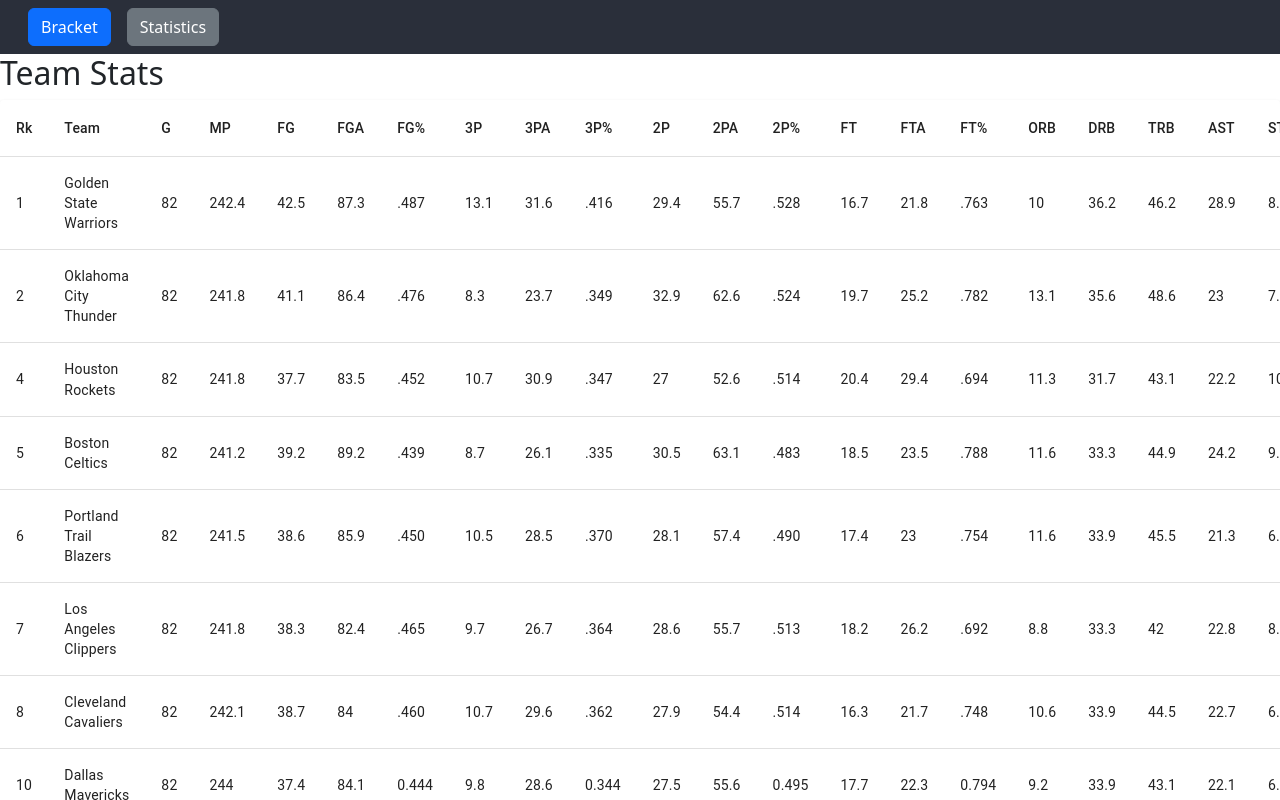
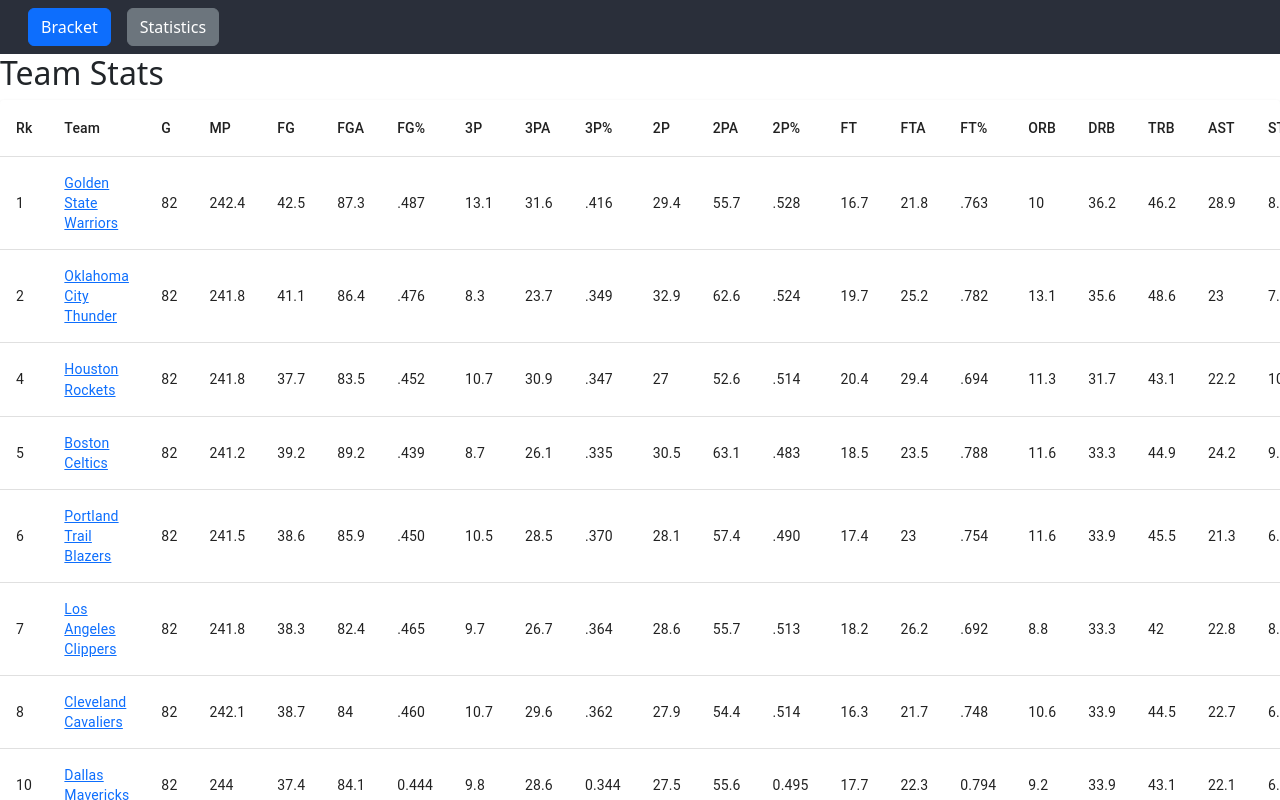
Before and after one commit to NaveedRHaq/statclash, a React (Create React App) app: page / in a window 1280 px wide. Both pictures are taken after a click on the button "Statistics". Shown: the top 800 px of the page. Built offline with nearby package versions, Linux system fonts and the light colour scheme.

Commit message:
added team hyperlinking

```diff
--- a/package.json
+++ b/package.json
@@ -13,7 +13,7 @@
     "bootstrap": "^5.3.3",
     "react": "^18.2.0",
     "react-dom": "^18.2.0",
-    "react-scripts": "5.0.1",
+    "react-scripts": "^5.0.1",
     "web-vitals": "^2.1.4"
   },
   "scripts": {
--- a/src/stats.js
+++ b/src/stats.js
@@ -31,8 +31,8 @@
   createData(1, 'Indiana Pacers',82, 242.4, 38.3, 85.2, 0.45, 8.1, 23, 0.351, 30.2, 62.1, 0.486, 17.4, 22.8, 0.764, 10.3, 33.9, 44.2, 21.2, 9, 4.8, 14.9, 20, 102.2),
   createData(1, 'Detriot Pistons',82, 242.4, 37.9, 86.4, 0.439, 9, 26.2, 0.345, 28.9, 60.2, 0.48, 17.1, 25.5, 0.668, 12.5, 33.9, 46.3, 19.4, 7, 3.7, 13.5, 19, 102)
 
-]
-// 30.8	,61.6	,.501,	16.5,	22.5	,.730,	9.1	,32.8,	41.8,	24.5,	8.6	,3.9,	14.5,	20.8,	104.1
+];
+
 export default function StatsTable() {
   return (
     <TableContainer component={Paper}>
@@ -70,7 +70,7 @@
           {rows.map((row) => (
             <TableRow key={row.Rk}>
               <TableCell>{row.Rk}</TableCell>
-              <TableCell>{row.Team}</TableCell>
+              <TableCell><a href={`https://www.foxsports.com/nba/${row.Team.replace(/\s+/g, '-').toLowerCase()}-team`}>{row.Team}</a></TableCell>
               <TableCell>{row.G}</TableCell>
               <TableCell>{row.MP}</TableCell>
               <TableCell>{row.FG}</TableCell>
```
Also changed, not shown: 1 other file (tests, documents, lock files or other folders). Lines whose indentation alone changed are shown as unchanged.
